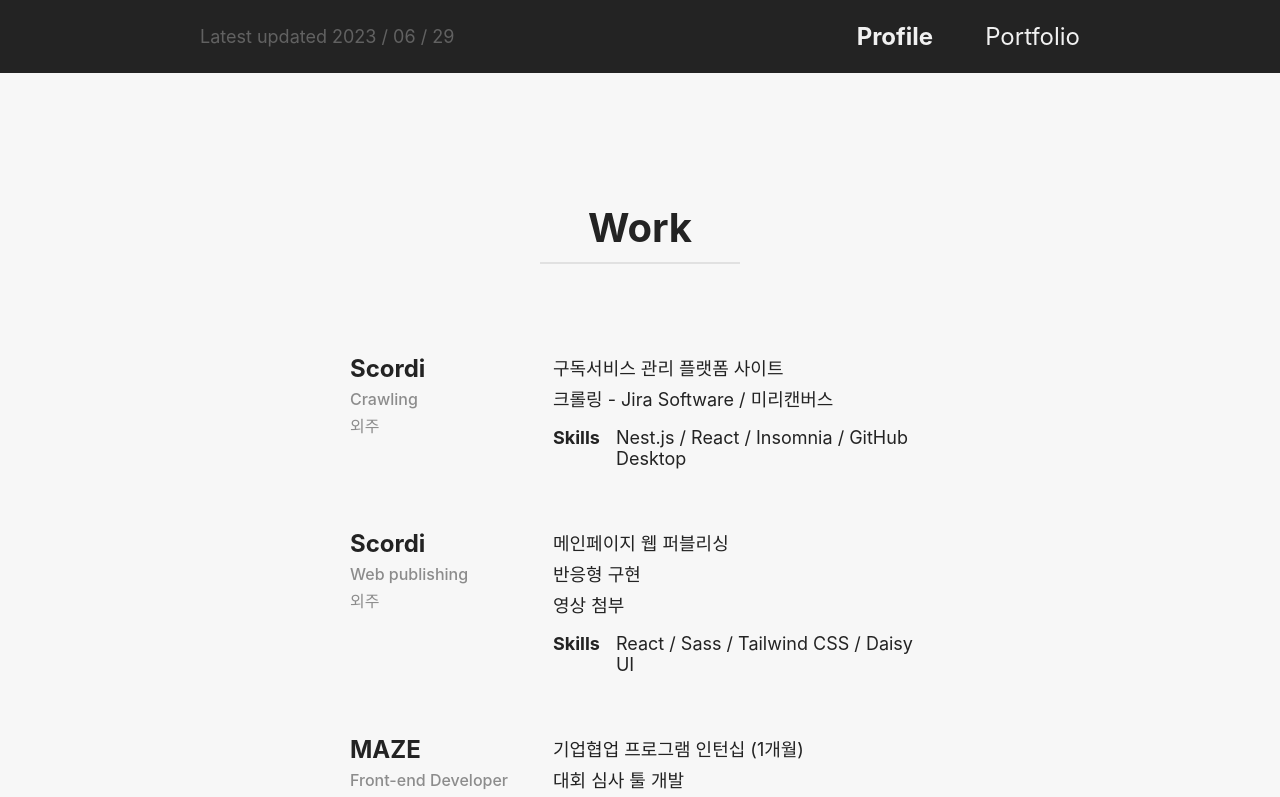
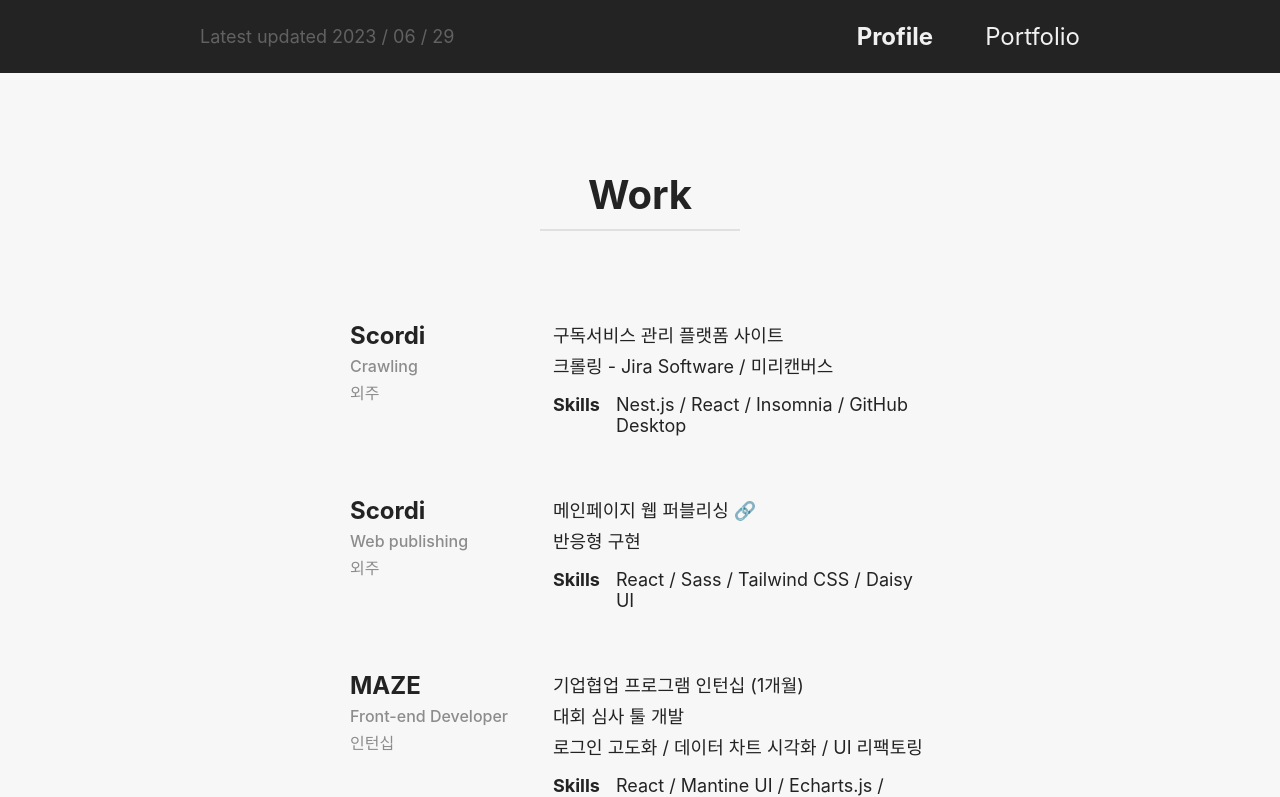
Before and after one commit to hyunjoo1130/portfolio, a React (Create React App) app: page /portfolio in a window 1280 px wide. Shown: the top 797 px of the page. Built offline with nearby package versions, Linux system fonts and the light colour scheme.

Commit message:
Add :
- react-icons 설치
- 탑버튼 스크롤 따라 나오도록 구현
- 스코디 퍼블리싱 메인페이지 링크 추가
- Header 상단에 fix 되도록 수정

```diff
--- a/package.json
+++ b/package.json
@@ -8,6 +8,7 @@
 		"@testing-library/user-event": "^13.5.0",
 		"react": "^18.2.0",
 		"react-dom": "^18.2.0",
+		"react-icons": "^4.10.1",
 		"react-router-dom": "^6.13.0",
 		"react-scripts": "5.0.1",
 		"sass": "^1.63.4",
--- a/src/components/Header.jsx
+++ b/src/components/Header.jsx
@@ -51,6 +51,10 @@
 }
 
 const HeaderContainer = styled.header`
+	position: fixed;
+	top: 0;
+
+	width: 100%;
 	padding: 22px 200px;
 	background-color: #232323;
 	color: #f1f1f1;
--- /dev/null
+++ b/src/components/TopBtn.jsx
@@ -0,0 +1,67 @@
+import React, { useEffect, useState } from 'react';
+import styled from 'styled-components';
+import { FiChevronUp } from 'react-icons/fi';
+
+function TopBtn() {
+	const [handleBtn, setHandleBtn] = useState(false);
+
+	const scrollToTop = () => {
+		window.scroll({
+			top: 0,
+			behavior: 'smooth',
+		});
+	};
+
+	useEffect(() => {
+		const handleShowBtn = () => {
+			if (window.scrollY > 500) {
+				setHandleBtn(true);
+			} else {
+				setHandleBtn(false);
+			}
+		};
+
+		window.addEventListener('scroll', handleShowBtn);
+		return () => window.removeEventListener('scroll', handleShowBtn);
+	}, []);
+
+	return (
+		<Topbtnbox onClick={scrollToTop} handleBtn={handleBtn}>
+			<Topbtn>
+				<FiChevronUp />
+			</Topbtn>
+		</Topbtnbox>
+	);
+}
+
+const Topbtnbox = styled.div`
+	position: fixed;
+	right: 60px;
+	bottom: 40px;
+
+	display: flex;
+	align-items: center;
+	justify-content: center;
+
+	width: 60px;
+	height: 60px;
+	background-color: #ccc;
+	border-radius: 50%;
+
+	opacity: ${props => (props.handleBtn ? '50%' : '0%')};
+	transition: all ease 0.2s;
+	cursor: pointer;
+`;
+
+const Topbtn = styled.button`
+	margin-top: 4px;
+	border: none;
+	background-color: #ccc;
+
+	font-size: 27px;
+	color: #222;
+
+	cursor: pointer;
+`;
+
+export default TopBtn;
--- a/src/pages/Portfolio/Portfolio.css
+++ b/src/pages/Portfolio/Portfolio.css
@@ -1,10 +1,10 @@
 #Portfolio {
   margin: 0 50px;
-  padding-top: 120px;
-  padding-bottom: 60px;
+  padding-top: 160px;
+  padding-bottom: 80px;
 }
 #Portfolio .section .article .wrapper {
-  padding: 0 70px 200px;
+  padding: 0 70px 160px;
 }
 #Portfolio .section .article .wrapper .title_box {
   margin: 10px auto;
--- a/src/pages/Portfolio/Portfolio.jsx
+++ b/src/pages/Portfolio/Portfolio.jsx
@@ -3,6 +3,7 @@
 import Work from './components/Work';
 import Education from './components/Education';
 import Project from './components/Project';
+import TopBtn from '../../components/TopBtn';
 
 function Portfolio() {
 	return (
@@ -19,6 +20,7 @@
 				{/* ⭐️ Project ⭐️ */}
 				<Project />
 			</section>
+			<TopBtn />
 		</div>
 	);
 }
--- a/src/pages/Portfolio/Portfolio.scss
+++ b/src/pages/Portfolio/Portfolio.scss
@@ -1,12 +1,12 @@
 #Portfolio {
 	margin: 0 50px;
-	padding-top: 120px;
-	padding-bottom: 60px;
+	padding-top: 160px;
+	padding-bottom: 80px;
 
 	.section {
 		.article {
 			.wrapper {
-				padding: 0 70px 200px;
+				padding: 0 70px 160px;
 
 				.title_box {
 					margin: 10px auto;
--- a/src/pages/Portfolio/components/Work.jsx
+++ b/src/pages/Portfolio/components/Work.jsx
@@ -34,9 +34,10 @@
 						</div>
 						<div className="list_idid">
 							<div className="idid">
-								<p className="details">메인페이지 웹 퍼블리싱</p>
+								<p className="details">
+									메인페이지 웹 퍼블리싱<a href="https://scordi.io/landing2"> 🔗</a>
+								</p>
 								<p className="details">반응형 구현</p>
-								<p className="details">영상 첨부</p>
 							</div>
 							<div className="skills">
 								<span className="skills_txt">Skills</span>
--- a/src/pages/Profile/Profile.css
+++ b/src/pages/Profile/Profile.css
@@ -3,7 +3,7 @@
   flex-direction: column;
   align-items: center;
   gap: 38px;
-  padding-top: 40px;
+  padding-top: 113px;
   padding-bottom: 75px;
 }
 #Profile .profile_section1 .profile_imgbox {
--- a/src/pages/Profile/Profile.scss
+++ b/src/pages/Profile/Profile.scss
@@ -4,7 +4,7 @@
 		flex-direction: column;
 		align-items: center;
 		gap: 38px;
-		padding-top: 40px;
+		padding-top: 113px;
 		padding-bottom: 75px;
 
 		.profile_imgbox {
```
Also changed, not shown: 2 other files (tests, documents, lock files or other folders).
